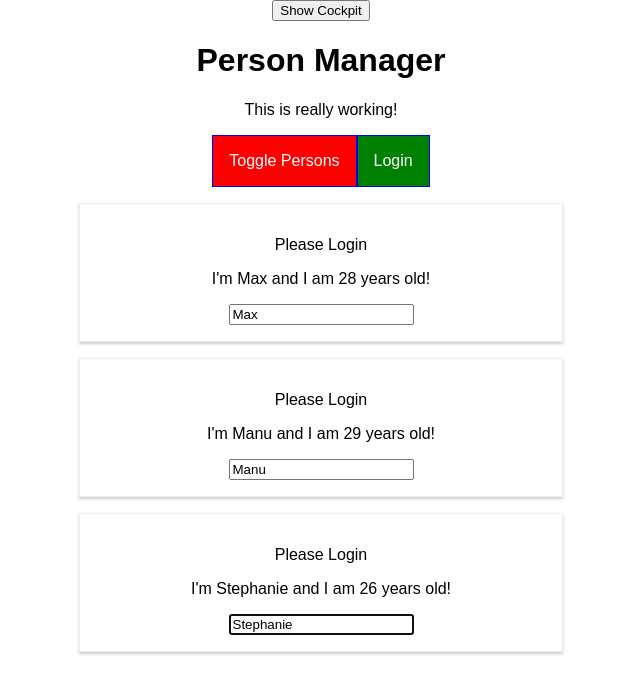
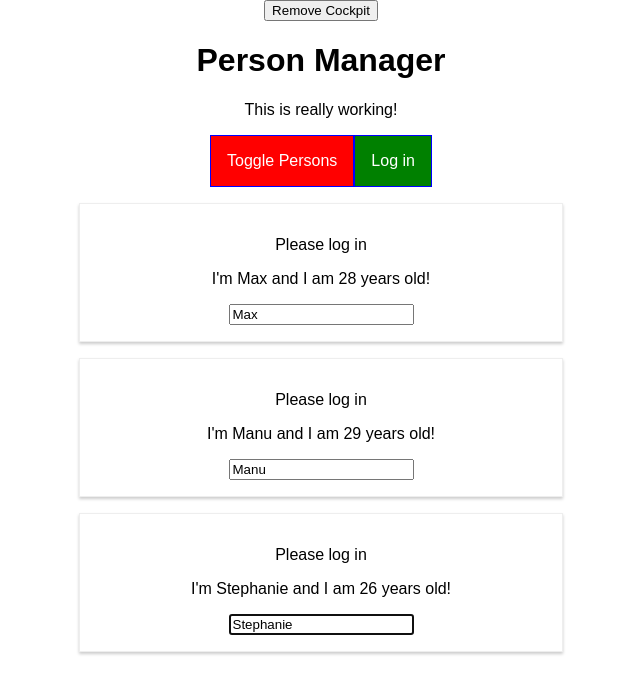
Before and after one commit to malikwaqar/Reactjs-app, a React app: page / in a window 1280 px wide. Shown: the top 694 px of the page, without its empty margins (319-959 px from the left). Built offline with nearby package versions, Linux system fonts and the light colour scheme.

Commit message:
contextType & useContext()

```diff
--- a/src/components/Cockpit/Cockpit.js
+++ b/src/components/Cockpit/Cockpit.js
@@ -1,49 +1,56 @@
-import React, { useEffect , useRef} from 'react';
+import React, { useEffect, useRef, useContext } from 'react';
+
 import classes from './Cockpit.css';
+import AuthContext from '../../context/auth-context';
 
-const cockpit = ( props ) => {
-  const toggleBtnRef = useRef();
+const cockpit = props => {
+  const toggleBtnRef = useRef(null);
+  const authContext = useContext(AuthContext);
+
+  console.log(authContext.authenticated);
 
   useEffect(() => {
     console.log('[Cockpit.js] useEffect');
     // Http request...
-    // setTimeout ( () => {
-    //   alert('Saved data to Cloud!');
-    // } , 1000);
+    // setTimeout(() => {
+    //   alert('Saved data to cloud!');
+    // }, 1000);
     toggleBtnRef.current.click();
     return () => {
-      console.log('[Cockpit.js] cleanup Work in UseEffect');
+      console.log('[Cockpit.js] cleanup work in useEffect');
     };
   }, []);
 
-  useEffect ( () => {
+  useEffect(() => {
     console.log('[Cockpit.js] 2nd useEffect');
     return () => {
-      console.log('[Cockpit.js] cleanup Work in UseEffect');
+      console.log('[Cockpit.js] cleanup work in 2nd useEffect');
     };
   });
+
+  // useEffect();
+
   const assignedClasses = [];
   let btnClass = '';
   if (props.showPersons) {
     btnClass = classes.Red;
   }
 
-    if ( props.personsLength <= 2 ) {
-      assignedClasses.push( classes.red ); // classes = ['red']
+  if (props.personsLength <= 2) {
+    assignedClasses.push(classes.red); // classes = ['red']
   }
-    if ( props.personsLength <= 1 ) {
-      assignedClasses.push( classes.bold ); // classes = ['red', 'bold']
+  if (props.personsLength <= 1) {
+    assignedClasses.push(classes.bold); // classes = ['red', 'bold']
   }
 
   return (
     <div className={classes.Cockpit}>
       <h1>{props.title}</h1>
-            <p className={assignedClasses.join( ' ' )}>This is really working!</p>
-            <button
-                ref={toggleBtnRef}
-                className={btnClass}
-                onClick={props.clicked}>Toggle Persons</button>
-            <button onClick={props.login}>Login</button>
+      <p className={assignedClasses.join(' ')}>This is really working!</p>
+      <button ref={toggleBtnRef} className={btnClass} onClick={props.clicked}>
+        Toggle Persons
+      </button>
+      <button onClick={authContext.login}>Log in</button>
     </div>
   );
 };
--- a/src/components/Persons/Person/Person.js
+++ b/src/components/Persons/Person/Person.js
@@ -1,32 +1,43 @@
 import React, { Component } from 'react';
 import PropTypes from 'prop-types';
+
 import Aux from '../../../hoc/Auxiliary';
 import withClass from '../../../hoc/withClass';
 import classes from './Person.css';
+import AuthContext from '../../../context/auth-context';
 
 class Person extends Component {
-  constructor (props) {
+  constructor(props) {
     super(props);
     this.inputElementRef = React.createRef();
-
   }
 
-  componentDidMount (){
+  static contextType = AuthContext;
+
+  componentDidMount() {
+    // this.inputElement.focus();
     this.inputElementRef.current.focus();
+    console.log(this.context.authenticated);
   }
 
   render() {
     console.log('[Person.js] rendering...');
     return (
       <Aux>
-        {this.props.isAuth ? <p>Authenticated</p> : <p>Please Login</p>}
+        {this.context.authenticated ? (
+          <p>Authenticated!</p>
+        ) : (
+          <p>Please log in</p>
+        )}
+
         <p onClick={this.props.click}>
           I'm {this.props.name} and I am {this.props.age} years old!
         </p>
         <p key="i2">{this.props.children}</p>
         <input
           key="i3"
-          ref= {this.inputElementRef}
+          // ref={(inputEl) => {this.inputElement = inputEl}}
+          ref={this.inputElementRef}
           type="text"
           onChange={this.props.changed}
           value={this.props.name}
@@ -35,10 +46,12 @@
     );
   }
 }
+
 Person.propTypes = {
   click: PropTypes.func,
   name: PropTypes.string,
   age: PropTypes.number,
   changed: PropTypes.func
-}
+};
+
 export default withClass(Person, classes.Person);
--- a/src/components/Persons/Persons.js
+++ b/src/components/Persons/Persons.js
@@ -14,12 +14,16 @@
 
   // shouldComponentUpdate(nextProps, nextState) {
   //   console.log('[Persons.js] shouldComponentUpdate');
-  //   if(nextProps.persons !== this.props.persons) {
+  //   if (
+  //     nextProps.persons !== this.props.persons ||
+  //     nextProps.changed !== this.props.changed ||
+  //     nextProps.clicked !== this.props.clicked
+  //   ) {
   //     return true;
-  //   }
-  //   else {
+  //   } else {
   //     return false;
   //   }
+  //   // return true;
   // }
 
   getSnapshotBeforeUpdate(prevProps, prevState) {
@@ -35,7 +39,8 @@
     console.log('[Persons.js] componentDidUpdate');
     console.log(snapshot);
   }
-  componentWillUnmount(){
+
+  componentWillUnmount() {
     console.log('[Persons.js] componentWillUnmount');
   }
 
@@ -49,7 +54,6 @@
           age={person.age}
           key={person.id}
           changed={event => this.props.changed(event, person.id)}
-          isAuth = {this.props.isAuthenticated}
         />
       );
     });
--- a/src/containers/App.js
+++ b/src/containers/App.js
@@ -5,6 +5,7 @@
 import Cockpit from '../components/Cockpit/Cockpit';
 import withClass from '../hoc/withClass';
 import Aux from '../hoc/Auxiliary';
+import AuthContext from '../context/auth-context';
 
 class App extends Component {
   constructor(props) {
@@ -42,6 +43,7 @@
     console.log('[App.js] shouldComponentUpdate');
     return true;
   }
+
   componentDidUpdate() {
     console.log('[App.js] componentDidUpdate');
   }
@@ -83,7 +85,7 @@
   };
 
   loginHandler = () => {
-    this.setState({ authenticated: true});
+    this.setState({ authenticated: true });
   };
 
   render() {
@@ -96,25 +98,36 @@
           persons={this.state.persons}
           clicked={this.deletePersonHandler}
           changed={this.nameChangedHandler}
-          isAuthenticated= {this.state.authenticated}
+          isAuthenticated={this.state.authenticated}
         />
       );
     }
 
     return (
       <Aux>
-        <button onClick={() => {
-          this.setState({ showCockpit: false});
-        }}>Show Cockpit</button>
+        <button
+          onClick={() => {
+            this.setState({ showCockpit: false });
+          }}
+        >
+          Remove Cockpit
+        </button>
+        <AuthContext.Provider
+          value={{
+            authenticated: this.state.authenticated,
+            login: this.loginHandler
+          }}
+        >
           {this.state.showCockpit ? (
             <Cockpit
               title={this.props.appTitle}
               showPersons={this.state.showPersons}
               personsLength={this.state.persons.length}
               clicked={this.togglePersonsHandler}
-          login =  {this.loginHandler}
-        /> ) :null}
+            />
+          ) : null}
           {persons}
+        </AuthContext.Provider>
       </Aux>
     );
     // return React.createElement('div', {className: 'App'}, React.createElement('h1', null, 'Does this work now?'));
--- /dev/null
+++ b/src/context/auth-context.js
@@ -0,0 +1,8 @@
+import React from 'react';
+
+const authContext = React.createContext({
+  authenticated: false,
+  login: () => {}
+});
+
+export default authContext;
```
Lines whose indentation alone changed are shown as unchanged.
